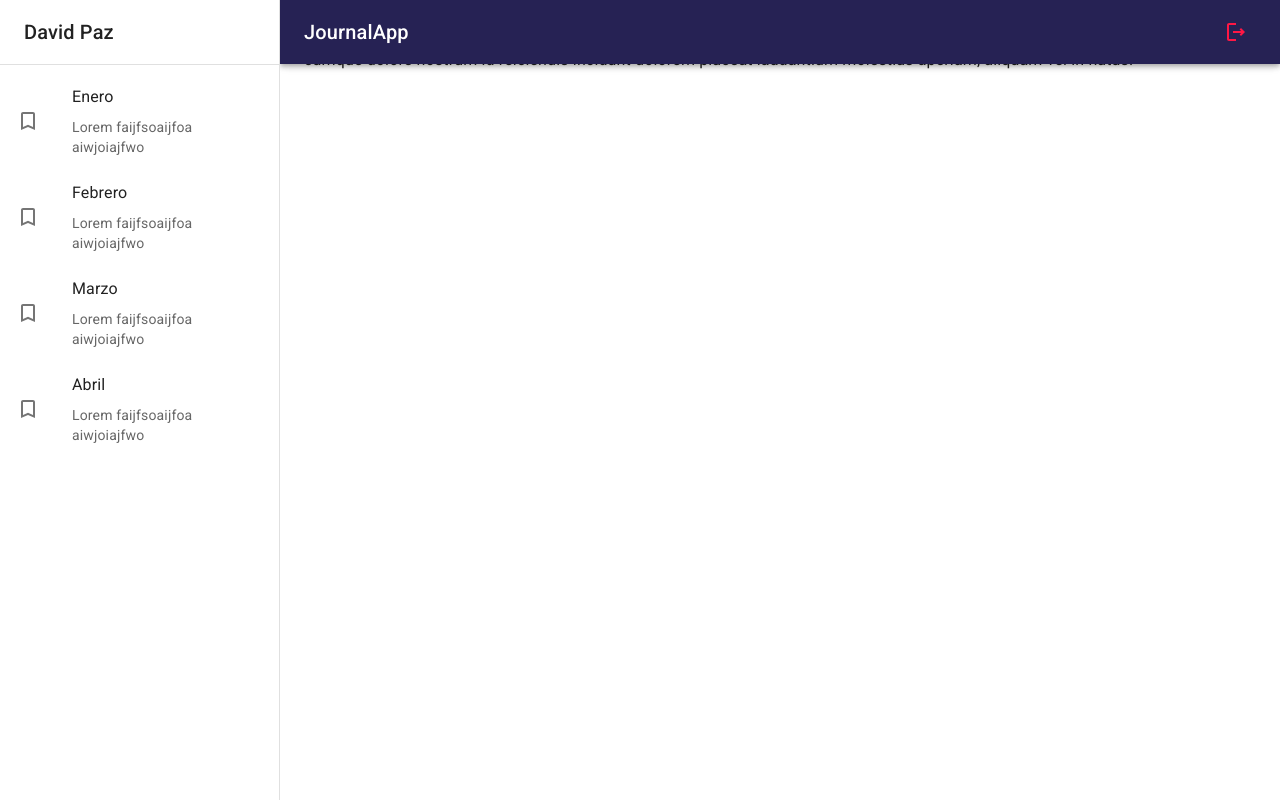
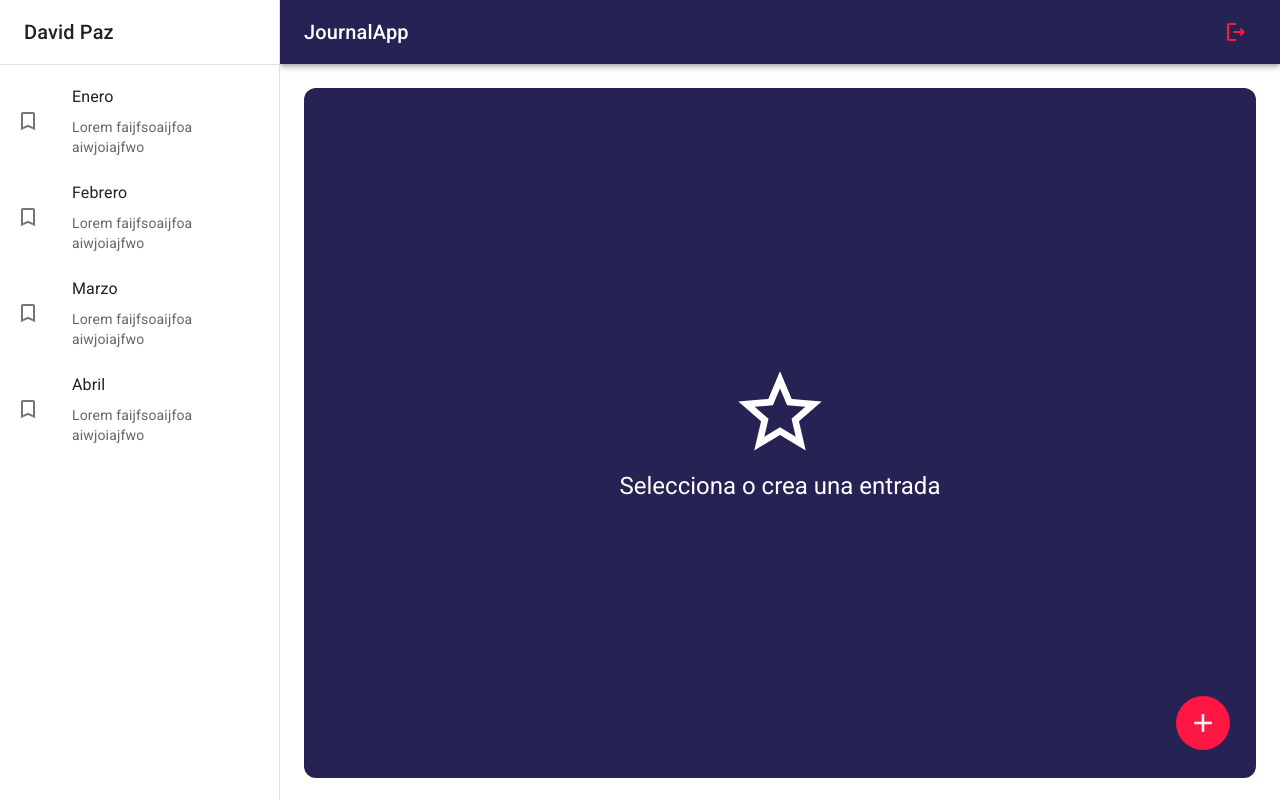
Before and after one commit to Lucasdxvid/S17--JournalApp, a React (Vite) app: page / in a window 1280 px wide. Built offline with nearby package versions, Linux system fonts and the light colour scheme.

Commit message:
galeria de imagenes default y boton

```diff
--- /dev/null
+++ b/src/journal/components/ImageGallery.jsx
@@ -0,0 +1,69 @@
+import { ImageList, ImageListItem } from "@mui/material"; // cambiamos la importacion default
+
+export const ImageGallery = () => {
+  return (
+    <ImageList sx={{ width: "80%", height: 500 }} cols={4} rowHeight={200}>
+      {itemData.map((item) => (
+        <ImageListItem key={item.img}>
+          <img
+            src={`${item.img}?w=164&h=164&fit=crop&auto=format`}
+            srcSet={`${item.img}?w=164&h=164&fit=crop&auto=format&dpr=2 2x`}
+            alt={item.title}
+            loading="lazy"
+          />
+        </ImageListItem>
+      ))}
+    </ImageList>
+  );
+};
+
+const itemData = [
+  {
+    img: "https://images.unsplash.com/photo-1551963831-b3b1ca40c98e",
+    title: "Breakfast",
+  },
+  {
+    img: "https://images.unsplash.com/photo-1551782450-a2132b4ba21d",
+    title: "Burger",
+  },
+  {
+    img: "https://images.unsplash.com/photo-1522770179533-24471fcdba45",
+    title: "Camera",
+  },
+  {
+    img: "https://images.unsplash.com/photo-1444418776041-9c7e33cc5a9c",
+    title: "Coffee",
+  },
+  {
+    img: "https://images.unsplash.com/photo-1533827432537-70133748f5c8",
+    title: "Hats",
+  },
+  {
+    img: "https://images.unsplash.com/photo-1558642452-9d2a7deb7f62",
+    title: "Honey",
+  },
+  {
+    img: "https://images.unsplash.com/photo-1516802273409-68526ee1bdd6",
+    title: "Basketball",
+  },
+  {
+    img: "https://images.unsplash.com/photo-1518756131217-31eb79b20e8f",
+    title: "Fern",
+  },
+  {
+    img: "https://images.unsplash.com/photo-1597645587822-e99fa5d45d25",
+    title: "Mushrooms",
+  },
+  {
+    img: "https://images.unsplash.com/photo-1567306301408-9b74779a11af",
+    title: "Tomato basil",
+  },
+  {
+    img: "https://images.unsplash.com/photo-1471357674240-e1a485acb3e1",
+    title: "Sea star",
+  },
+  {
+    img: "https://images.unsplash.com/photo-1589118949245-7d38baf380d6",
+    title: "Bike",
+  },
+];
--- a/src/journal/components/index.js
+++ b/src/journal/components/index.js
@@ -2,3 +2,4 @@
 
 export * from "./NavBar";
 export * from "./SideBar";
+export * from "./ImageGallery";
--- a/src/journal/layout/JournalLayout.jsx
+++ b/src/journal/layout/JournalLayout.jsx
@@ -12,9 +12,9 @@
       <SideBar drawerWidth={drawerWidth} />
       {/* Sidebar drawerWidth*/}
       <Box component={"main"} sx={{ flexGrow: 1, p: 3 }}>
+        <Toolbar />
         {children}
       </Box>
-      <Toolbar />
     </Box>
   );
 };
--- a/src/journal/pages/JournalPage.jsx
+++ b/src/journal/pages/JournalPage.jsx
@@ -1,16 +1,28 @@
-import { Typography } from "@mui/material";
+import { IconButton } from "@mui/material";
 import { JournalLayout } from "../layout/JournalLayout";
+import { NoteView, NothingSelectedView } from "../views";
+import { AddOutlined } from "@mui/icons-material";
 
 export const JournalPage = () => {
   //! Componentes que usan Material UI se envuelven en typography - Component cambia el elemento pero estilizado como MaterialUiy variant el h1 original
   return (
     <JournalLayout>
-      <Typography>
-        Lorem ipsum dolor sit amet consectetur adipisicing elit. Voluptas
-        deleniti quam, accusamus repudiandae dolorum expedita cumque dolore
-        nostrum id reiciendis incidunt dolorem placeat laudantium molestias
-        aperiam, aliquam vel in natus.
-      </Typography>
+      <NothingSelectedView />
+      {/* <NoteView /> */}
+
+      <IconButton
+        size="large"
+        sx={{
+          color: "white",
+          backgroundColor: "error.main",
+          ":hover": { backgroundColor: "error.main", opacity: 0.9 },
+          position: "fixed",
+          right: 50,
+          bottom: 50,
+        }}
+      >
+        <AddOutlined sx={{ fontSize: 30 }} />
+      </IconButton>
     </JournalLayout>
   );
 };
--- /dev/null
+++ b/src/journal/views/NoteView.jsx
@@ -0,0 +1,53 @@
+import { SaveOutlined } from "@mui/icons-material";
+import { Button, Grid, TextField, Typography } from "@mui/material";
+import { ImageGallery } from "../components";
+
+export const NoteView = () => {
+  return (
+    <Grid
+      container
+      direction={"row"}
+      justifyContent={"space-between"}
+      sx={{ mb: 1 }}
+    >
+      <Grid item>
+        <Typography fontSize={39} fontWeight={"light"}>
+          6 de mayo, 2023
+        </Typography>
+      </Grid>
+      <Grid item>
+        <Button color="primary" sx={{ padding: 2 }}>
+          <SaveOutlined sx={{ fontSize: 30, mr: 1 }} />
+          Guardar
+        </Button>
+      </Grid>
+      <Grid
+        container
+        direction={"column"}
+        alignItems={"center"}
+        justifyContent={"center"}
+      >
+        <TextField
+          type="text"
+          variant="filled"
+          fullWidth
+          placeholder="Ingresa un título"
+          label="Título"
+          sx={{ border: "none", mb: 1 }}
+        />
+
+        <TextField
+          type="text"
+          variant="filled"
+          fullWidth //Ocupe el maximo ancho
+          multiline
+          placeholder="¿Que sucedió en el día de hoy?"
+          minRows={5} // tamaño del espacio de escritura
+        />
+
+        {/* Galería de Imagenes */}
+        <ImageGallery />
+      </Grid>
+    </Grid>
+  );
+};
--- /dev/null
+++ b/src/journal/views/NothingSelectedView.jsx
@@ -0,0 +1,27 @@
+import { StarOutline } from "@mui/icons-material";
+import { Grid, Typography } from "@mui/material";
+
+export const NothingSelectedView = () => {
+  return (
+    <Grid
+      container
+      spacing={0}
+      direction={"column"}
+      alignItems={"center"}
+      justifyContent={"center"}
+      sx={{
+        minHeight: `calc(100vh - 110px)`,
+        backgroundColor: "primary.main", borderRadius: 3,
+      }}
+    >
+      <Grid item xs={12}>
+        <StarOutline sx={{ fontSize: 100, color: "white" }} />
+      </Grid>
+      <Grid item xs={12}>
+        <Typography color={"white"} variant="h5">
+          Selecciona o crea una entrada
+        </Typography>
+      </Grid>
+    </Grid>
+  );
+};
--- /dev/null
+++ b/src/journal/views/index.js
@@ -0,0 +1,4 @@
+// --Barrel--
+
+export * from "./NothingSelectedView";
+export * from "./NoteView";
```
